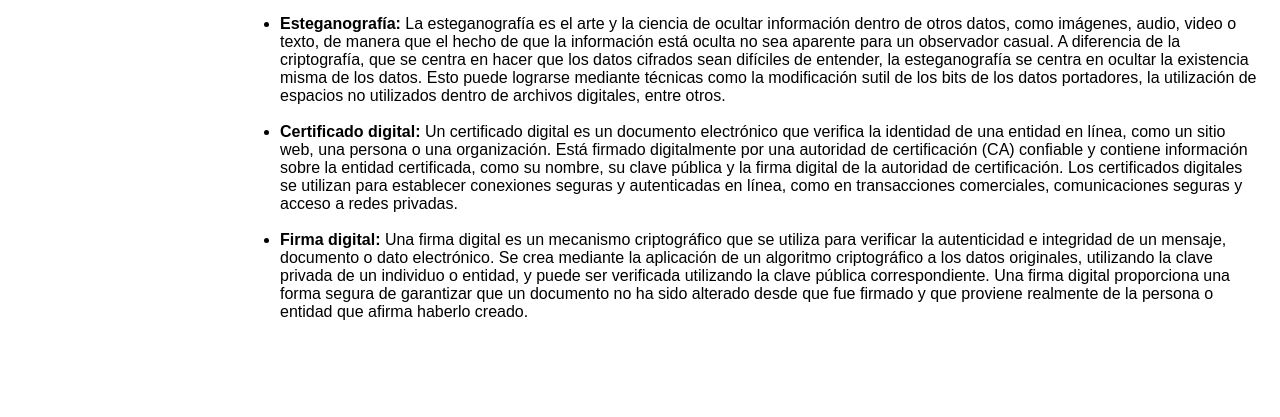
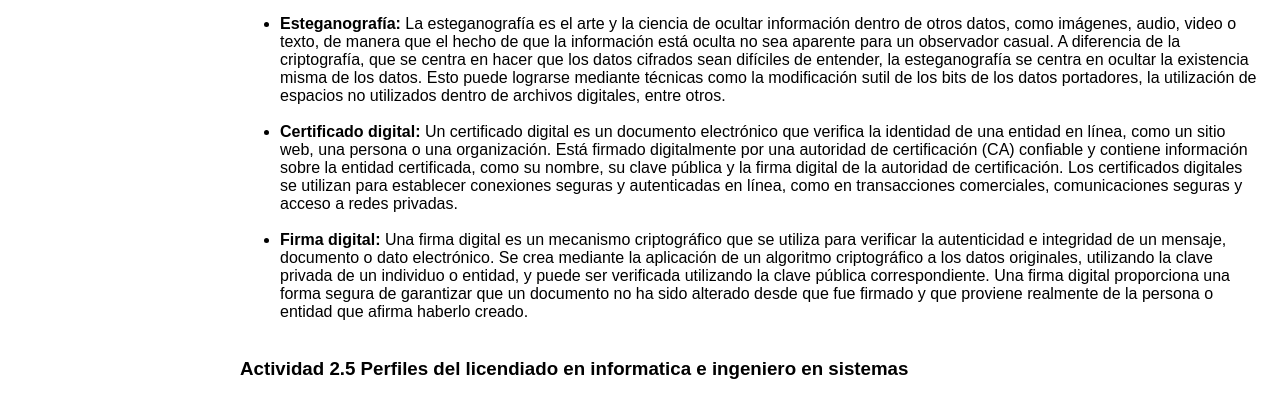
Before and after one commit to Jothajj/perfiles-informatica, a plain HTML site: page index.html in a window 1280 px wide. Shown: the part 211-628 px from the top of the page. Drawn offline with Linux system fonts and the light colour scheme.

Commit message:
Update index.html

```diff
--- a/index.html
+++ b/index.html
@@ -64,7 +64,7 @@
         </ul>
 
 
-
+        <h3>Actividad 2.5 Perfiles del licendiado en informatica e ingeniero en sistemas</h3>
 
     </div>
 </body>
```
